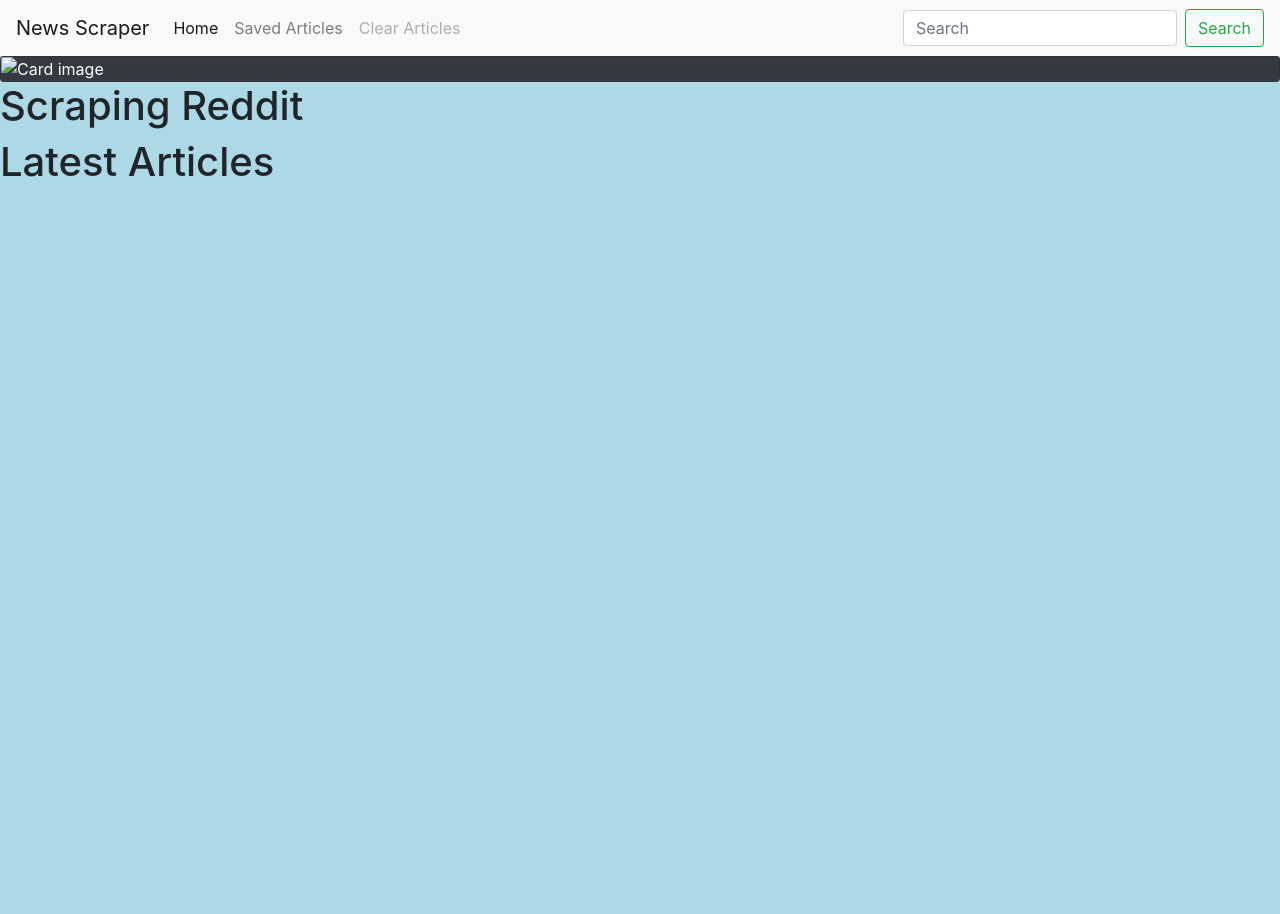
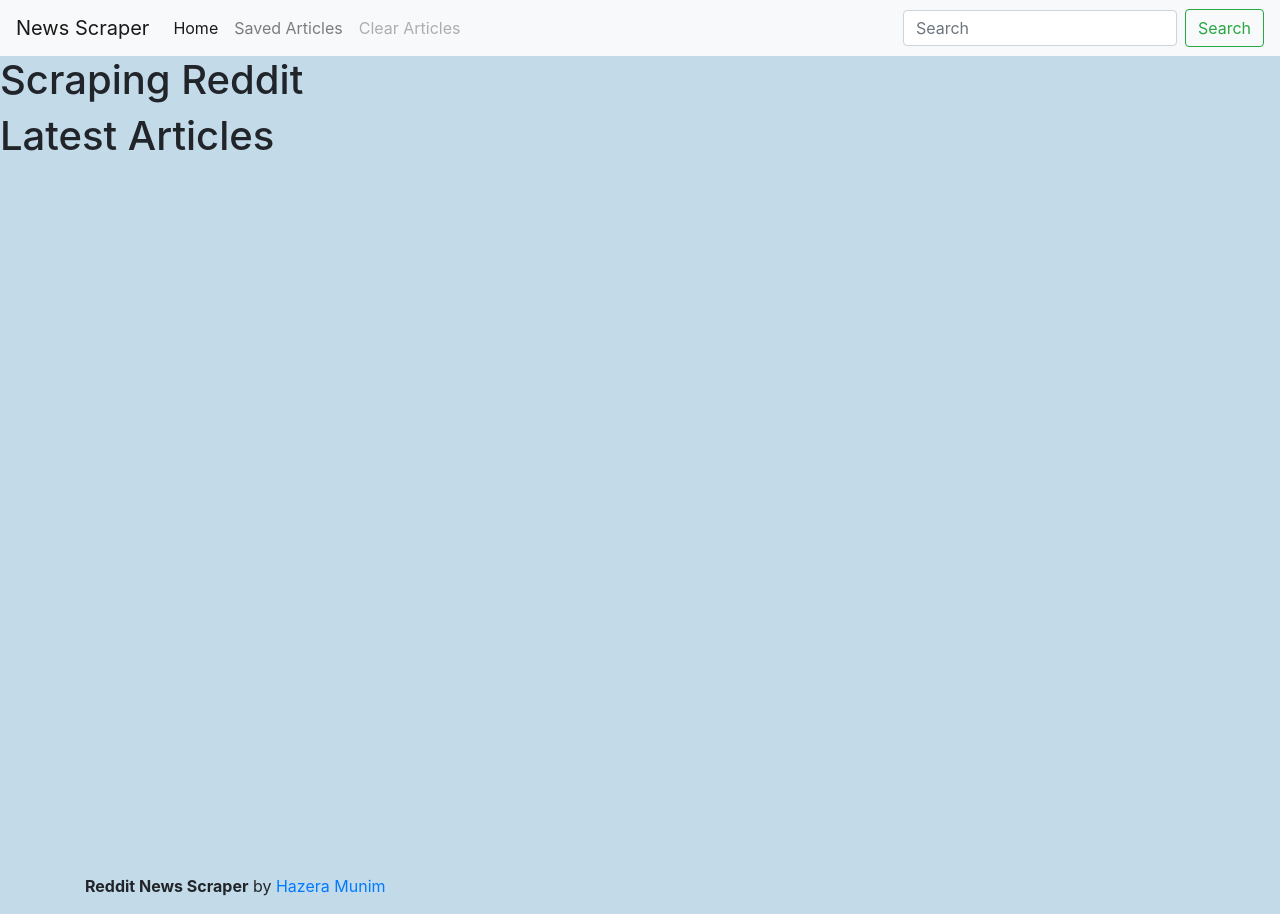
Before and after one commit to HazeraM/New-Scrapr, a plain HTML site: page public/index.html in a window 1280 px wide. Drawn offline with nearby package versions, Linux system fonts and the light colour scheme; no server answers.

Commit message:
fixed the html layout

```diff
--- a/public/index.html
+++ b/public/index.html
@@ -9,7 +9,7 @@
     <title>Scraping Reddit</title>
     <style>
         body {
-            background-color: lightblue
+            background-color: rgb(195, 218, 233)
         }
 
         #wrapper {
@@ -52,6 +52,13 @@
 </head>
 
 <body>
+    <!-- <nav class="navbar navbar-expand-lg navbar-light bg-light"> -->
+    <!-- <div class="navbar-brand"> -->
+    <!-- <div class="navbar-item"> -->
+    <!-- <img src="./assets/reddit.jpg" alt="Card images"> -->
+    <!-- </div> -->
+    <!-- </nav> -->
+
     <nav class="navbar navbar-expand-lg navbar-light bg-light">
         <a class="navbar-brand" href="#">News Scraper</a>
         <button class="navbar-toggler" type="button" data-toggle="collapse" data-target="#navbarSupportedContent" aria-controls="navbarSupportedContent" aria-expanded="false" aria-label="Toggle navigation">
@@ -88,12 +95,12 @@
             </form>
         </div>
     </nav>
-    <div class="card bg-dark text-white">
-        <img class="card-img" src="./assets/reddit3.jpg" alt="Card image">
+    <!-- <div class="card bg-dark text-white">
+        <img class="card-img" src="./assets/reddit.jpg" alt="Card image">
         <div class="card-img-overlay">
-            <!-- <h5 class="card-title">Card title</h5>
+            <h5 class="card-title">Card title</h5>
           <p class="card-text">This is a wider card with supporting text below as a natural lead-in to additional content. This content is a little bit longer.</p> -->
-        </div>
+    </div>
     </div>
     <h1>Scraping Reddit</h1>
     <!-- <script>
@@ -116,6 +123,16 @@
     <div id="articles"></div>
     <div id="notes"></div>
     </div>
+
+    <footer class="footer">
+        <div class="container">
+            <div class="content has-text-centered">
+                <p>
+                    <strong>Reddit News Scraper</strong> by <a href="https://github.com/HazeraM/News-Scraper">Hazera Munim</a>
+                </p>
+            </div>
+        </div>
+    </footer>
     <script src="https://code.jquery.com/jquery-3.3.1.min.js" integrity="sha256-FgpCb/KJQlLNfOu91ta32o/NMZxltwRo8QtmkMRdAu8=" crossorigin="anonymous"></script>
     <script src="https://cdnjs.cloudflare.com/ajax/libs/popper.js/1.12.9/umd/popper.min.js" integrity="sha384-ApNbgh9B+Y1QKtv3Rn7W3mgPxhU9K/ScQsAP7hUibX39j7fakFPskvXusvfa0b4Q" crossorigin="anonymous"></script>
     <script src="https://maxcdn.bootstrapcdn.com/bootstrap/4.0.0/js/bootstrap.min.js" integrity="sha384-JZR6Spejh4U02d8jOt6vLEHfe/JQGiRRSQQxSfFWpi1MquVdAyjUar5+76PVCmYl" crossorigin="anonymous"></script>
```
Also changed, not shown: public/assets/reddit.jpg (added), 2 other files.
